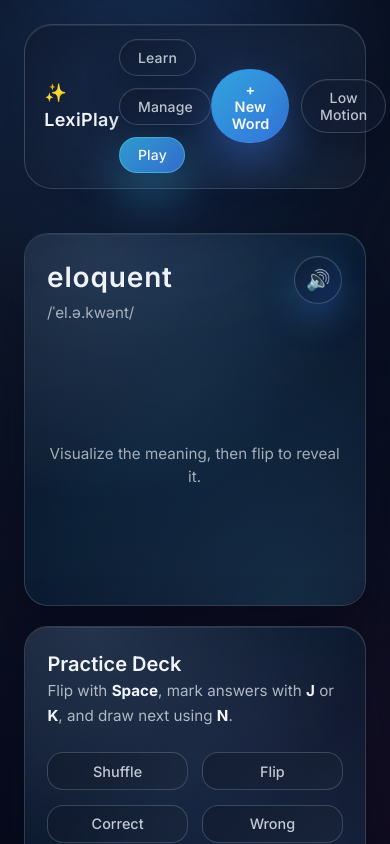
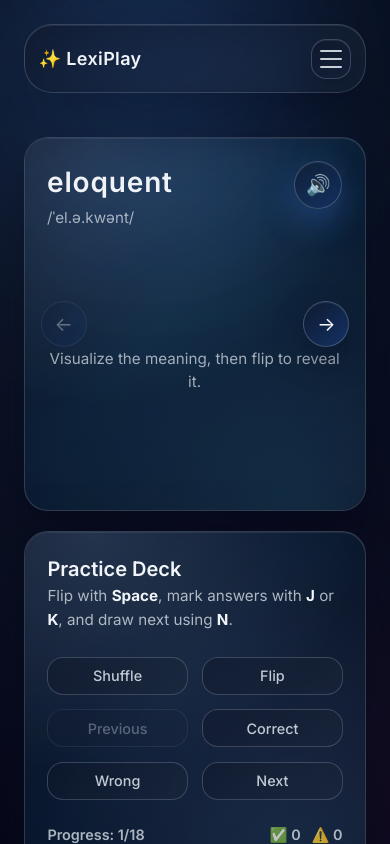
Before and after one commit to heydayle/vocabulary-card-game, a React (Vite) app: page / in a window 390 px wide. Shown: the top 844 px of the page. Built offline with nearby package versions, Linux system fonts and the light colour scheme.

Commit message:
Add mobile card arrows and previous navigation (#8)

```diff
--- a/src/components/ui/GamePanel.tsx
+++ b/src/components/ui/GamePanel.tsx
@@ -6,8 +6,18 @@
 export const GamePanel = () => {
   const { cards } = useCardsStore();
   const speak = useSpeech();
-  const { snapshot, currentCard, start, flip, markCorrect, markWrong, next, shuffle, reset } =
-    useGameStore();
+  const {
+    snapshot,
+    currentCard,
+    start,
+    flip,
+    markCorrect,
+    markWrong,
+    next,
+    previous,
+    shuffle,
+    reset
+  } = useGameStore();
   const { lowMotion } = useUIStore();
   const isShowingBack = snapshot.flipped || snapshot.phase !== 'showingFront';
 
@@ -42,6 +52,15 @@
   const progressTotal = snapshot.deck.length;
   const progressCurrent =
     snapshot.phase === 'complete' ? progressTotal : Math.min(snapshot.index + 1, progressTotal);
+  const canGoNext = progressTotal > 0 && snapshot.phase !== 'complete';
+  const canGoPrevious = progressTotal > 0 && (snapshot.phase === 'complete' || snapshot.index > 0);
+
+  const handleCardFlip = () => {
+    if (!currentCard) {
+      return;
+    }
+    flip();
+  };
 
   const renderHeader = (card: typeof currentCard) => {
     if (!card) {
@@ -56,7 +75,10 @@
         </div>
         <button
           className="speak-button"
-          onClick={() => speak(card.word)}
+          onClick={(event) => {
+            event.stopPropagation();
+            speak(card.word);
+          }}
           aria-label={`Speak ${card.word}`}
         >
           🔊
@@ -70,10 +92,22 @@
       <div className="play-grid">
         <div className="glass-panel play-card">
           {currentCard ? (
+            <>
               <div
                 className={`play-card__flip${isShowingBack ? ' play-card__flip--flipped' : ''}${
                   lowMotion ? ' play-card__flip--static' : ''
                 }`}
+                role="button"
+                tabIndex={0}
+                onClick={handleCardFlip}
+                onKeyDown={(event) => {
+                  if (event.key === 'Enter') {
+                    event.preventDefault();
+                    handleCardFlip();
+                  }
+                }}
+                aria-pressed={isShowingBack}
+                aria-label={isShowingBack ? 'Show front of card' : 'Show back of card'}
               >
                 <article className="play-card__face play-card__face--front" aria-hidden={isShowingBack}>
                   {renderHeader(currentCard)}
@@ -98,6 +132,31 @@
                   </div>
                 </article>
               </div>
+              <button
+                type="button"
+                className="play-card__arrow play-card__arrow--prev"
+                onClick={(event) => {
+                  event.stopPropagation();
+                  previous();
+                }}
+                disabled={!canGoPrevious}
+                aria-label="Show previous card"
+              >
+                ←
+              </button>
+              <button
+                type="button"
+                className="play-card__arrow play-card__arrow--next"
+                onClick={(event) => {
+                  event.stopPropagation();
+                  next();
+                }}
+                disabled={!canGoNext}
+                aria-label="Show next card"
+              >
+                →
+              </button>
+            </>
           ) : (
             <div className="play-card__empty">
               <h2 className="play-card__title">No cards yet</h2>
@@ -121,13 +180,16 @@
             <button className="control-button" onClick={flip} disabled={!progressTotal}>
               Flip
             </button>
+            <button className="control-button" onClick={previous} disabled={!canGoPrevious}>
+              Previous
+            </button>
             <button className="control-button" onClick={() => void markCorrect()} disabled={!progressTotal}>
               Correct
             </button>
             <button className="control-button" onClick={() => void markWrong()} disabled={!progressTotal}>
               Wrong
             </button>
-            <button className="control-button" onClick={next} disabled={!progressTotal}>
+            <button className="control-button" onClick={next} disabled={!canGoNext}>
               Next
             </button>
           </div>
--- a/src/components/ui/Header.tsx
+++ b/src/components/ui/Header.tsx
@@ -1,3 +1,4 @@
+import { useEffect, useState } from 'react';
 import { useUIStore, type PageKey } from '../../stores/useUIStore';
 const links: { key: PageKey; label: string }[] = [
   { key: 'learn', label: 'Learn' },
@@ -7,12 +8,46 @@
 
 export const Header = () => {
   const { activePage, setActivePage, lowMotion, toggleLowMotion, openCreateModal } = useUIStore();
+  const [menuOpen, setMenuOpen] = useState(false);
   const baseButtonClass = 'nav-button';
   const activeButtonClass = 'nav-button nav-button--active';
 
+  useEffect(() => {
+    setMenuOpen(false);
+  }, [activePage]);
+
+  const handleToggleMotion = () => {
+    toggleLowMotion();
+    setMenuOpen(false);
+  };
+
+  const handleOpenCreate = () => {
+    openCreateModal();
+    setMenuOpen(false);
+  };
+
+  const handleToggleMenu = () => {
+    setMenuOpen((open) => !open);
+  };
+
   return (
     <header className="app-header">
+      <div className="brand-row">
         <div className="brand">✨ LexiPlay</div>
+        <button
+          className={`menu-toggle${menuOpen ? ' menu-toggle--open' : ''}`}
+          type="button"
+          onClick={handleToggleMenu}
+          aria-expanded={menuOpen}
+          aria-controls="header-menu"
+        >
+          <span className="menu-toggle__bar" aria-hidden />
+          <span className="menu-toggle__bar" aria-hidden />
+          <span className="menu-toggle__bar" aria-hidden />
+          <span className="sr-only">Toggle navigation</span>
+        </button>
+      </div>
+      <div id="header-menu" className={`header-menu${menuOpen ? ' header-menu--open' : ''}`}>
         <nav className="nav-group">
           {links.map((link) => (
             <button
@@ -25,12 +60,13 @@
           ))}
         </nav>
         <div className="header-actions">
-        <button className="action-button" type="button" onClick={openCreateModal}>
+          <button className="action-button" type="button" onClick={handleOpenCreate}>
             + New Word
           </button>
-        <button className={baseButtonClass} onClick={toggleLowMotion} aria-pressed={lowMotion}>
+          <button className={baseButtonClass} onClick={handleToggleMotion} aria-pressed={lowMotion}>
             {lowMotion ? 'Enable Motion' : 'Low Motion'}
           </button>
+        </div>
       </div>
     </header>
   );
--- a/src/index.css
+++ b/src/index.css
@@ -278,16 +278,17 @@
   width: 100%;
 }
 
+
 .app-header {
   position: sticky;
   top: clamp(1rem, 3vw, 1.75rem);
   z-index: 20;
   display: flex;
-  align-items: center;
-  justify-content: space-between;
+  flex-direction: column;
+  gap: 1rem;
   width: min(1120px, 100%);
   margin: 0 auto;
-  padding: 0.9rem clamp(1.2rem, 3vw, 1.8rem);
+  padding: clamp(0.85rem, 2vw, 1rem) clamp(1.2rem, 3vw, 1.8rem);
   border-radius: 1.75rem;
   background: linear-gradient(135deg, rgba(15, 23, 42, 0.7), rgba(30, 41, 59, 0.45));
   border: 1px solid rgba(148, 163, 184, 0.28);
@@ -295,10 +296,79 @@
   backdrop-filter: blur(24px);
 }
 
+.brand-row {
+  display: flex;
+  align-items: center;
+  justify-content: space-between;
+  width: 100%;
+  gap: 1rem;
+}
+
 .brand {
   font-size: 1.125rem;
   font-weight: 600;
   letter-spacing: 0.02em;
+}
+
+.menu-toggle {
+  display: none;
+  position: relative;
+  align-items: center;
+  justify-content: center;
+  width: 2.5rem;
+  height: 2.5rem;
+  border-radius: 0.95rem;
+  border: 1px solid rgba(148, 163, 184, 0.32);
+  background: linear-gradient(135deg, rgba(15, 23, 42, 0.72), rgba(22, 33, 61, 0.48));
+  box-shadow: inset 0 1px 0 rgba(255, 255, 255, 0.08), 0 12px 32px rgba(2, 8, 23, 0.35);
+  padding: 0;
+  transition: transform 0.2s ease, box-shadow 0.2s ease;
+}
+
+.menu-toggle__bar {
+  position: absolute;
+  width: 58%;
+  height: 2px;
+  border-radius: 2px;
+  background: rgba(226, 232, 240, 0.88);
+  transition: transform 0.3s ease, opacity 0.3s ease;
+}
+
+.menu-toggle__bar:nth-of-type(1) {
+  transform: translateY(-8px);
+}
+
+.menu-toggle__bar:nth-of-type(2) {
+  transform: translateY(0);
+}
+
+.menu-toggle__bar:nth-of-type(3) {
+  transform: translateY(8px);
+}
+
+.menu-toggle--open .menu-toggle__bar:nth-of-type(1) {
+  transform: rotate(45deg);
+}
+
+.menu-toggle--open .menu-toggle__bar:nth-of-type(2) {
+  opacity: 0;
+}
+
+.menu-toggle--open .menu-toggle__bar:nth-of-type(3) {
+  transform: rotate(-45deg);
+}
+
+.menu-toggle:hover {
+  transform: translateY(-1px);
+  box-shadow: inset 0 1px 0 rgba(255, 255, 255, 0.12), 0 18px 40px rgba(56, 189, 248, 0.3);
+}
+
+.header-menu {
+  display: flex;
+  align-items: center;
+  justify-content: space-between;
+  gap: 1.25rem;
+  width: 100%;
 }
 
 .nav-group {
@@ -312,6 +382,18 @@
   display: flex;
   align-items: center;
   gap: 0.75rem;
+}
+
+.sr-only {
+  position: absolute;
+  width: 1px;
+  height: 1px;
+  padding: 0;
+  margin: -1px;
+  overflow: hidden;
+  clip: rect(0, 0, 0, 0);
+  white-space: nowrap;
+  border: 0;
 }
 
 .nav-button {
@@ -341,6 +423,61 @@
   color: #f8fafc;
   border-color: rgba(94, 234, 212, 0.4);
   box-shadow: 0 22px 48px rgba(56, 189, 248, 0.4);
+}
+
+@media (max-width: 1024px) {
+  .app-header {
+    gap: 0.75rem;
+  }
+
+  .header-menu {
+    flex-direction: column;
+    align-items: stretch;
+    gap: 1rem;
+  }
+
+  .nav-group {
+    justify-content: space-between;
+  }
+}
+
+@media (max-width: 768px) {
+  .app-header {
+    padding: clamp(0.85rem, 3vw, 1.2rem);
+  }
+
+  .menu-toggle {
+    display: inline-flex;
+  }
+
+  .header-menu {
+    display: none;
+    padding: 0.75rem 0 0;
+    border-top: 1px solid rgba(148, 163, 184, 0.22);
+  }
+
+  .header-menu--open {
+    display: flex;
+  }
+
+  .nav-group {
+    flex-direction: column;
+    align-items: stretch;
+    gap: 0.6rem;
+  }
+
+  .nav-button {
+    width: 100%;
+  }
+
+  .header-actions {
+    flex-direction: column;
+    align-items: stretch;
+  }
+
+  .header-actions > * {
+    width: 100%;
+  }
 }
 
 :is(.glass-card, .panel-card, .card-panel, .glass-panel) {
@@ -539,6 +676,51 @@
   display: flex;
 }
 
+.play-card__arrow {
+  position: absolute;
+  top: 50%;
+  transform: translateY(-50%);
+  width: 46px;
+  height: 46px;
+  display: inline-flex;
+  align-items: center;
+  justify-content: center;
+  border-radius: 9999px;
+  border: 1px solid rgba(148, 163, 184, 0.35);
+  background: linear-gradient(135deg, rgba(15, 23, 42, 0.65), rgba(37, 99, 235, 0.25));
+  color: #f8fafc;
+  font-size: 1.2rem;
+  box-shadow: inset 0 1px 0 rgba(255, 255, 255, 0.06), 0 14px 32px rgba(2, 6, 23, 0.35);
+  z-index: 2;
+  transition: transform 0.2s ease, border-color 0.2s ease, box-shadow 0.2s ease, opacity 0.2s ease;
+}
+
+.play-card__arrow--prev {
+  left: clamp(0.5rem, 4vw, 1rem);
+}
+
+.play-card__arrow--next {
+  right: clamp(0.5rem, 4vw, 1rem);
+}
+
+.play-card__arrow:hover:not(:disabled) {
+  transform: translateY(-50%) scale(1.05);
+  border-color: rgba(56, 189, 248, 0.55);
+  box-shadow: 0 18px 40px rgba(56, 189, 248, 0.35);
+}
+
+.play-card__arrow:disabled {
+  opacity: 0.35;
+  cursor: not-allowed;
+  box-shadow: none;
+}
+
+@media (min-width: 768px) {
+  .play-card__arrow {
+    display: none;
+  }
+}
+
 .play-card__header {
   display: flex;
   align-items: flex-start;
@@ -583,6 +765,8 @@
   transform-style: preserve-3d;
   transition: transform 640ms cubic-bezier(0.33, 1, 0.68, 1);
   will-change: transform;
+  cursor: pointer;
+  outline: none;
 }
 
 .play-card__flip--flipped {
@@ -591,6 +775,11 @@
 
 .play-card__flip--static {
   transition-duration: 0ms;
+}
+
+.play-card__flip:focus-visible {
+  box-shadow: 0 0 0 3px rgba(56, 189, 248, 0.35);
+  border-radius: 1.25rem;
 }
 
 @media (prefers-reduced-motion: reduce) {
--- a/src/stores/useGameStore.ts
+++ b/src/stores/useGameStore.ts
@@ -13,6 +13,7 @@
   markCorrect: () => Promise<void>;
   markWrong: () => Promise<void>;
   next: () => void;
+  previous: () => void;
   shuffle: () => void;
   reset: () => void;
 }
@@ -105,6 +106,37 @@
     const drawKey = get().drawKey + 1;
     set({ snapshot: nextSnapshot, currentCard: deriveCurrent(nextSnapshot), drawKey });
   },
+  previous: () => {
+    const snapshot = get().snapshot;
+    if (!snapshot.deck.length) return;
+
+    if (snapshot.phase === 'complete') {
+      const previousIndex = snapshot.deck.length - 1;
+      const previousSnapshot: GameSnapshot = {
+        ...snapshot,
+        index: previousIndex,
+        phase: 'showingFront',
+        flipped: false
+      };
+      const drawKey = get().drawKey + 1;
+      set({ snapshot: previousSnapshot, currentCard: deriveCurrent(previousSnapshot), drawKey });
+      return;
+    }
+
+    const previousIndex = snapshot.index - 1;
+    if (previousIndex < 0) {
+      return;
+    }
+
+    const previousSnapshot: GameSnapshot = {
+      ...snapshot,
+      index: previousIndex,
+      phase: 'showingFront',
+      flipped: false
+    };
+    const drawKey = get().drawKey + 1;
+    set({ snapshot: previousSnapshot, currentCard: deriveCurrent(previousSnapshot), drawKey });
+  },
   shuffle: () => {
     const snapshot = get().snapshot;
     if (!snapshot.deck.length) return;
```
Lines whose indentation alone changed are shown as unchanged.
